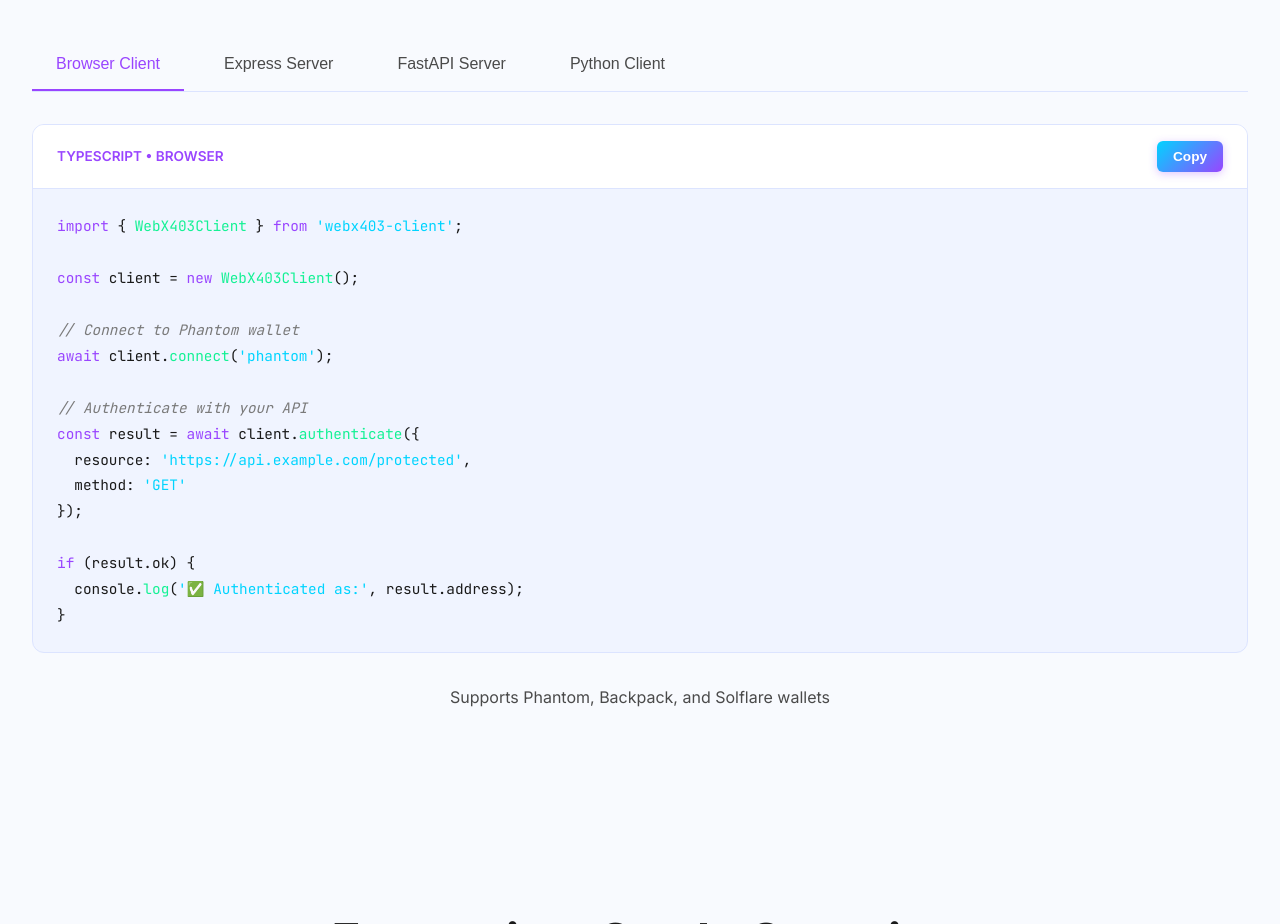
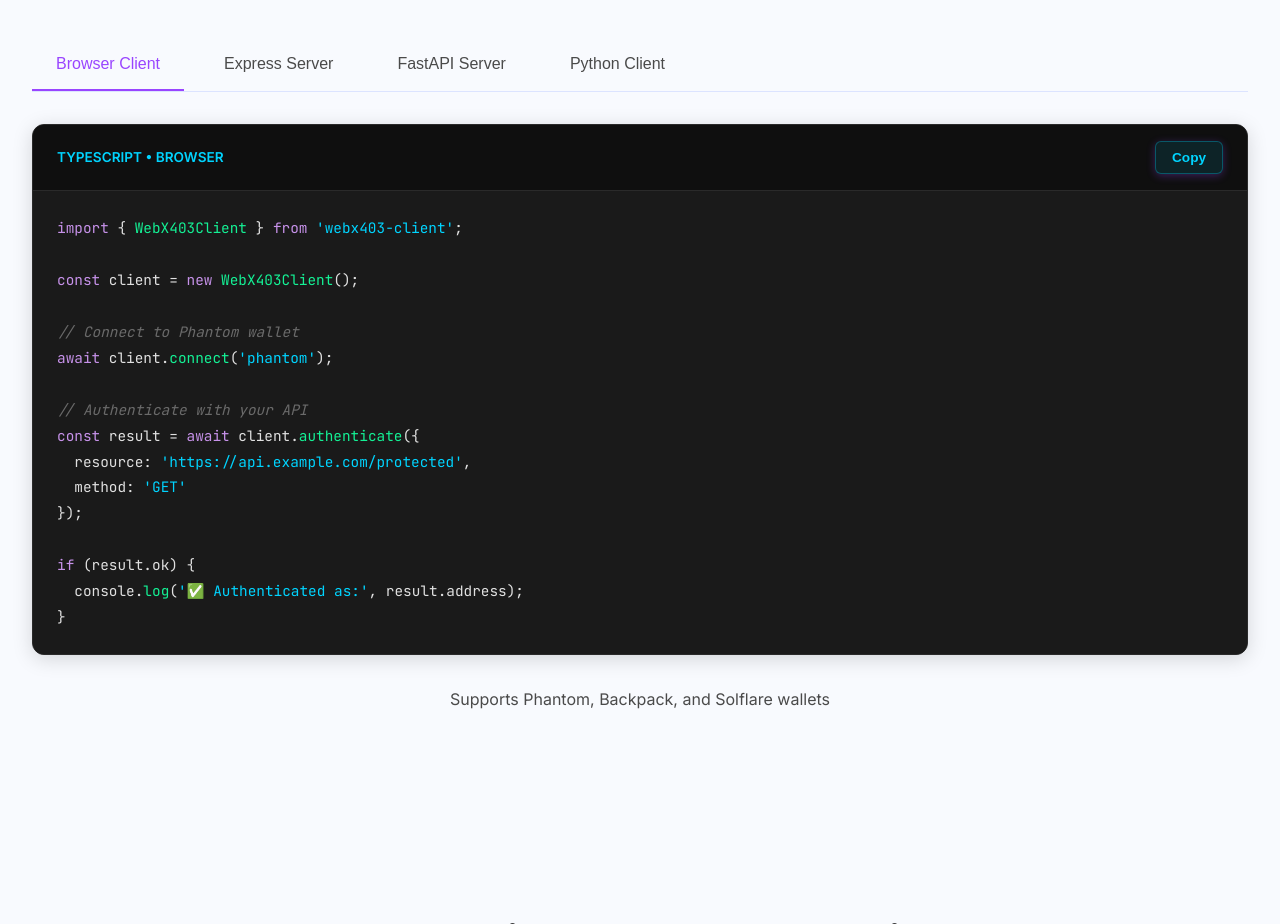
Before and after one commit to Tanner253/delete_later, a website built with Vite: page index.html in a window 1280 px wide. Shown: the part 4340-5264 px from the top of the page. Built offline with nearby package versions, Linux system fonts and the light colour scheme.

Commit message:
dark mode code snippets

```diff
--- a/src/style.css
+++ b/src/style.css
@@ -455,43 +455,56 @@ html {
 
 /* Code Block */
 .code-section {
-  background: var(--bg-secondary);
-  border: 1px solid var(--border-color);
+  background: #1a1a1a;
+  border: 1px solid #2a2a2a;
   border-radius: 12px;
   overflow: hidden;
   margin: 2rem 0;
+  box-shadow: 0 4px 20px rgba(0, 0, 0, 0.15);
 }
 
 .code-header {
-  background: var(--bg-card);
+  background: #0f0f0f;
   padding: 1rem 1.5rem;
-  border-bottom: 1px solid var(--border-color);
+  border-bottom: 1px solid #2a2a2a;
   display: flex;
   justify-content: space-between;
   align-items: center;
 }
 
 .code-lang {
-  color: var(--accent-purple);
+  color: var(--accent-cyan);
   font-size: 0.85rem;
   font-weight: 600;
   text-transform: uppercase;
 }
 
+.code-header .copy-btn {
+  background: rgba(0, 212, 255, 0.1);
+  border: 1px solid rgba(0, 212, 255, 0.3);
+  color: var(--accent-cyan);
+}
+
+.code-header .copy-btn:hover {
+  background: rgba(0, 212, 255, 0.2);
+  border-color: var(--accent-cyan);
+}
+
 .code-body {
   padding: 1.5rem;
   overflow-x: auto;
+  background: #1a1a1a;
 }
 
 .code-body pre {
   margin: 0;
   font-size: 0.9rem;
   line-height: 1.8;
-  color: var(--text-primary);
+  color: #e0e0e0;
 }
 
 .code-body .keyword {
-  color: var(--accent-purple);
+  color: #c792ea;
 }
 
 .code-body .string {
@@ -503,7 +516,7 @@ html {
 }
 
 .code-body .comment {
-  color: var(--text-tertiary);
+  color: #6a6a6a;
   font-style: italic;
 }
 
```
